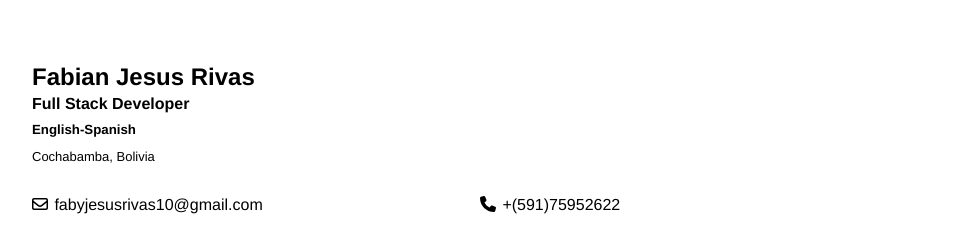
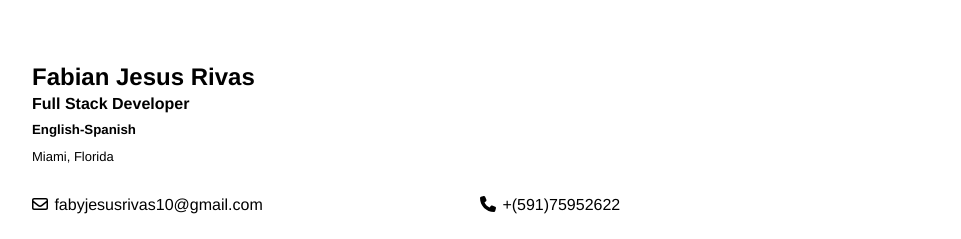
Before and after one commit to mrpiggy97/resume, a React (Vite) app: page / in a window 1280 px wide. Shown: the top 239 px of the page, without its empty margins (32-993 px from the left). Built offline with nearby package versions, Linux system fonts and the light colour scheme.

Commit message:
changed location

```diff
--- a/src/App.tsx
+++ b/src/App.tsx
@@ -141,7 +141,7 @@ function App()  {
         <h2>Fabian Jesus Rivas</h2>
         <h4>Full Stack Developer</h4>
         <h5>English-Spanish</h5>
-        <span id="location">Cochabamba, Bolivia</span>
+        <span id="location">Miami, Florida</span>
       </div>
 
       <div id="links">
```
